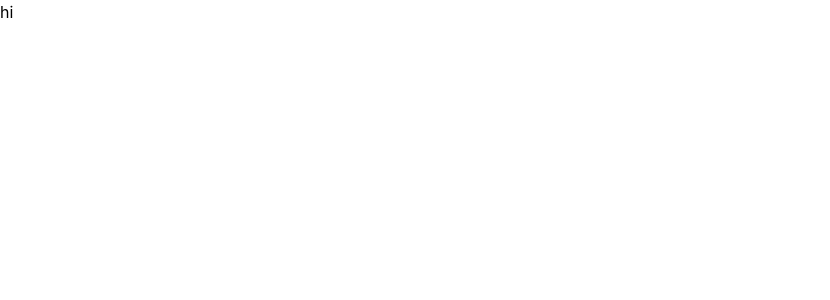
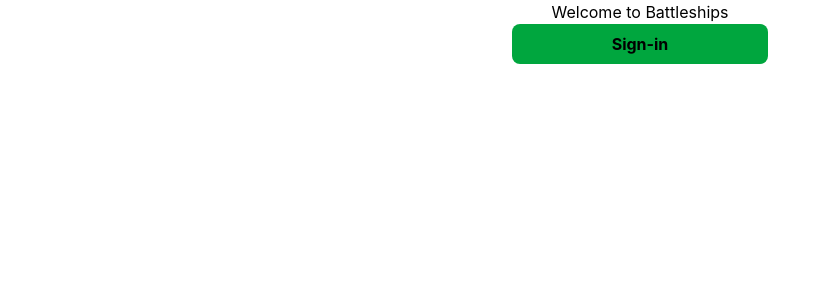
Before and after one commit to ampardo18/Lobby-System, a React (Vite) app in the folder client-lobby_system/: page / in a window 1280 px wide. Shown: the top 300 px of the page, without its empty margins (0-830 px from the left). Built offline with nearby package versions, Linux system fonts and the light colour scheme.

Commit message:
added basic landing page with a simple animation for now

```diff
--- a/client-lobby_system/package.json
+++ b/client-lobby_system/package.json
@@ -21,6 +21,7 @@
     "@types/node": "^24.10.1",
     "@types/react": "^19.2.7",
     "@types/react-dom": "^19.2.3",
+    "@types/react-typing-effect": "^2.0.7",
     "@vitejs/plugin-react": "^5.1.1",
     "autoprefixer": "^10.4.27",
     "eslint": "^9.39.1",
--- a/client-lobby_system/src/App.tsx
+++ b/client-lobby_system/src/App.tsx
@@ -1,11 +1,28 @@
-import { useState } from 'react'
+import { useNavigate } from 'react-router-dom'
 import { motion } from 'framer-motion'
 
 function App() {
+  const navigate = useNavigate()
+  return (
+     <div className="flex flex-col justify-center items-center">
+      <motion.h1
+        initial={{ opacity: 0}}
+        animate={{ opacity: 1 }}
+        transition={{ duration: 2 }}
+      >Welcome to Battleships
+      </motion.h1>
 
-  return (
-    <div>
-      <h1>hi</h1>
+      <motion.button
+        initial={{ opacity: 0}}
+        animate={{ opacity: 1 }}
+        transition={{ duration: 2 }}
+        className="cursor-pointer font-bold rounded-lg bg-green-600 w-1/5 h-10 transform transition-transform duration-200 hover:scale-105"
+        onClick={()=> navigate("/login", { replace: true })}>
+
+        Sign-in
+      </motion.button>
+
+
     </div>
   )
 }
--- a/client-lobby_system/src/components/Login.tsx
+++ b/client-lobby_system/src/components/Login.tsx
@@ -1,5 +1,6 @@
-import React, { useState } from "react"
+
 import { Link, useNavigate } from "react-router-dom"
+import '../styles/global.css'
 
 
 function Login(){
@@ -21,7 +22,7 @@ function Login(){
                     className="flex-1 border rounded p-1"
                 />
             </div>
-            <button className="bg-blue-400 font-bold cursor-pointer hover:bg-blue-300 w-1/2 rounded-lg mx-auto" onClick={() => navigate("/lobby")}>Sign in</button>
+            <button className="main-buttons" onClick={() => navigate("/lobby", { replace: true })}>Sign in</button>
             <Link to="/register" className="text-blue-500 underline text-center">Don't have an account? Register Now</Link>
 
         </form>
--- a/client-lobby_system/src/components/Register.tsx
+++ b/client-lobby_system/src/components/Register.tsx
@@ -1,4 +1,4 @@
-import React, { useState } from "react"
+
 import { useNavigate } from "react-router-dom"
 
 
@@ -37,7 +37,7 @@ function Register(){
                     className="flex-1 border rounded p-1"
                 />
             </div>
-            <button className="bg-blue-400 font-bold cursor-pointer hover:bg-blue-300 w-1/2 rounded-lg mx-auto" onClick={() => navigate("/login")}>Register</button>
+            <button className="main-buttons" onClick={() => navigate("/login", { replace: true })}>Register</button>
         </form>
     )
 }
--- a/client-lobby_system/src/styles/global.css
+++ b/client-lobby_system/src/styles/global.css
@@ -1 +1,5 @@
 @import "tailwindcss";
+/*Buttons that are found throughout the app that will have same styling (i.e., sign-in and register buttons)*/
+.main-buttons{
+    @apply bg-blue-400 font-bold cursor-pointer w-1/2 h-10 rounded-lg transform transition-transform duration-200 hover:scale-105 mx-auto
+}
```
Also changed, not shown: 1 other file (tests, documents, lock files or other folders).
